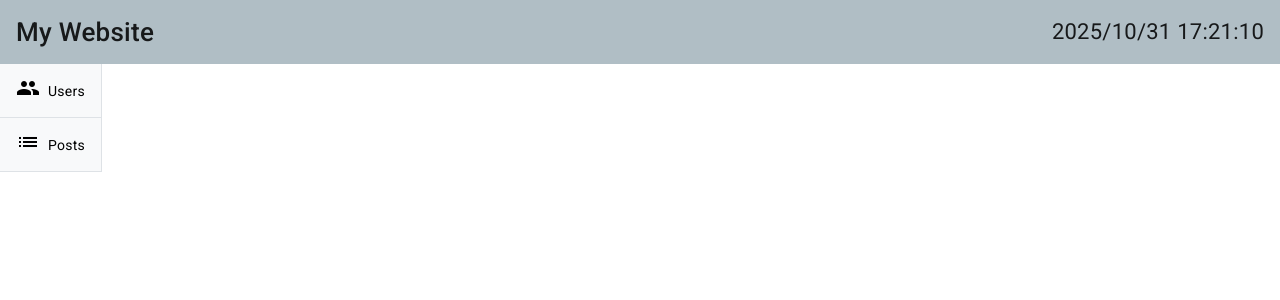
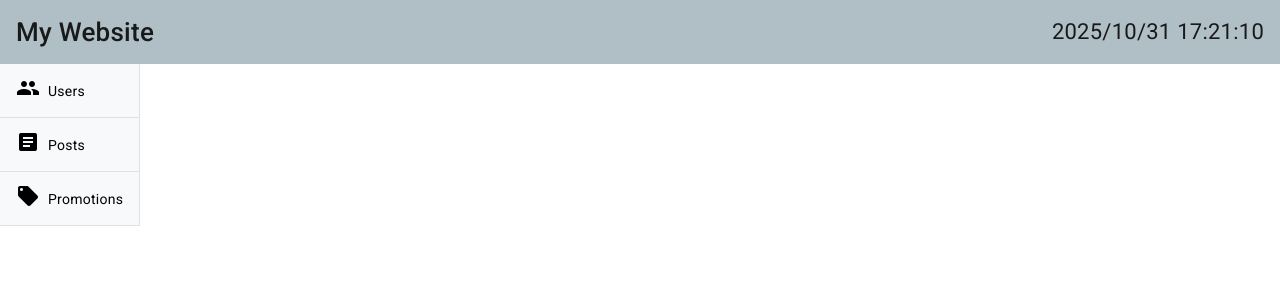
Before and after one commit to Akaki-Vashakidze/hiring-task-app, an Angular app: page / in a window 1280 px wide. Shown: the top 300 px of the page. Built offline with nearby package versions, Linux system fonts and the light colour scheme.

Commit message:
adding promotions empty component

```diff
--- a/src/app/app.routes.ts
+++ b/src/app/app.routes.ts
@@ -2,6 +2,7 @@ import { Routes } from '@angular/router';
 import { PostsComponent } from './components/posts/posts.component';
 import { UsersComponent } from './components/users/users.component';
 import { TodosComponent } from './components/todos/todos.component';
+import { PromotionsComponent } from './components/promotions/promotions.component';
 
 export const routes: Routes = [
     {
@@ -22,4 +23,9 @@ export const routes: Routes = [
         component: UsersComponent,
         title: 'Users'
     },
+    {
+        path: 'promotions',
+        component: PromotionsComponent,
+        title: 'Promotions'
+    },
 ];
--- a/src/app/components/navigation/navigation.component.html
+++ b/src/app/components/navigation/navigation.component.html
@@ -1,14 +1,8 @@
 <div class="side-nav">
-    <div routerLink="/users" class="side-nav_items">
+    <div *ngFor="let item of menuItems" [routerLink]="item.route" class="side-nav_items">
         <span>
-            <mat-icon>group</mat-icon>
+            <mat-icon>{{ item.icon }}</mat-icon>
         </span>
-        <span class="for-web-only">Users</span>
-    </div>
-    <div routerLink="/posts" class="side-nav_items">
-        <span>
-            <mat-icon>list</mat-icon>
-        </span>
-        <span class="for-web-only">Posts</span>
+        <span class="for-web-only">{{ item.name }}</span>
     </div>
 </div>
--- a/src/app/components/navigation/navigation.component.ts
+++ b/src/app/components/navigation/navigation.component.ts
@@ -10,5 +10,9 @@ import { RouterLink } from "@angular/router";
   styleUrl: './navigation.component.scss'
 })
 export class NavigationComponent {
-
+  menuItems = [
+    { name: 'Users', icon: 'people', route: '/users' },
+    { name: 'Posts', icon: 'article', route: '/posts' },
+    { name: 'Promotions', icon: 'local_offer', route: '/promotions' }
+  ];
 }
--- /dev/null
+++ b/src/app/components/promotions/promotions.component.html
@@ -0,0 +1 @@
+<p>promotions works!</p>
```
Also changed, not shown: src/app/components/promotions/promotions.component.ts (added, +11 -0 lines), src/app/components/promotions/promotions.component.scss (added).
